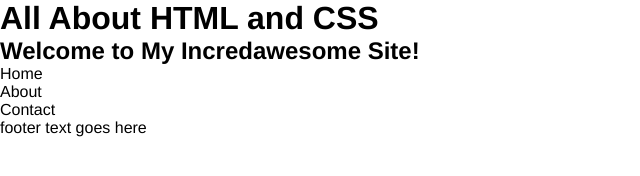
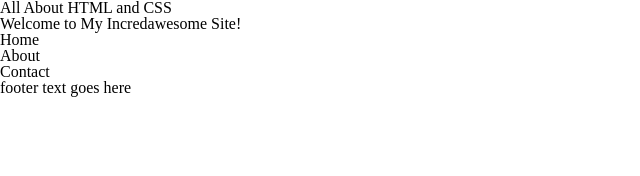
Before and after one commit to ariddick117/web_review-inclass-week2, a plain HTML site: page index.html in a window 1280 px wide. Shown: the whole page, without its empty margins (0-640 px from the left). Drawn offline with Linux system fonts and the light colour scheme.

Commit message:
Added Meyer Reset to css File. Use this for all files from now on

```diff
--- a/css/main.css
+++ b/css/main.css
@@ -1,17 +1,63 @@
-*
+/* http://meyerweb.com/eric/tools/css/reset/
+   v2.0 | 20110126
+   License: none (public domain)
+*/
+
+html, body, div, span, applet, object, iframe,
+h1, h2, h3, h4, h5, h6, p, blockquote, pre,
+a, abbr, acronym, address, big, cite, code,
+del, dfn, em, img, ins, kbd, q, s, samp,
+small, strike, strong, sub, sup, tt, var,
+b, u, i, center,
+dl, dt, dd, ol, ul, li,
+fieldset, form, label, legend,
+table, caption, tbody, tfoot, thead, tr, th, td,
+article, aside, canvas, details, embed,
+figure, figcaption, footer, header, hgroup,
+menu, nav, output, ruby, section, summary,
+time, mark, audio, video
 {
-	border: none;
+	margin: 0;
 	padding: 0;
-	margin: 0;
+	border: 0;
+	font-size: 100%;
+	font: inherit;
+	vertical-align: baseline;
+}
 
-	box-sizing: border-box;
+/* HTML5 display-role reset for older browsers */
+article, aside, details, figcaption, figure,
+footer, header, hgroup, menu, nav, section
+{
+	display: block;
+}
 
-	list-style-type: none;
-}
+/*Content Start */
 
 body
 {
-	color: black;
-	font-family: 'helvetica', sans-serif;
-	font-size: 16px;
+	line-height: 1;
 }
+
+ol, ul
+{
+	list-style: none;
+}
+
+blockquote, q
+{
+	quotes: none;
+}
+
+blockquote: before, blockquote: after,
+q: before, q: after
+{
+	content: '';
+	content: none;
+}
+
+table
+{
+	border-collapse: collapse;
+	border-spacing: 0;
+}
```
